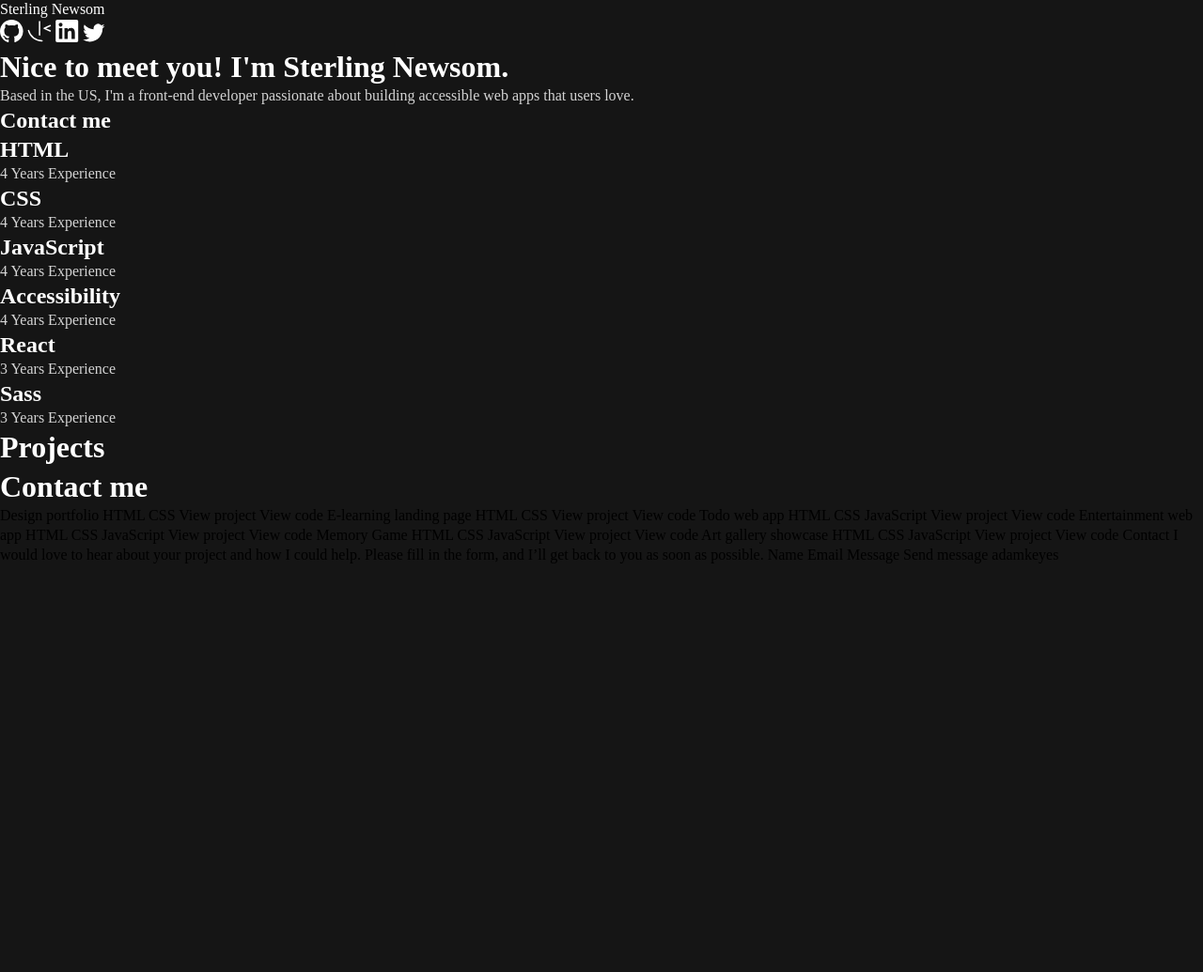
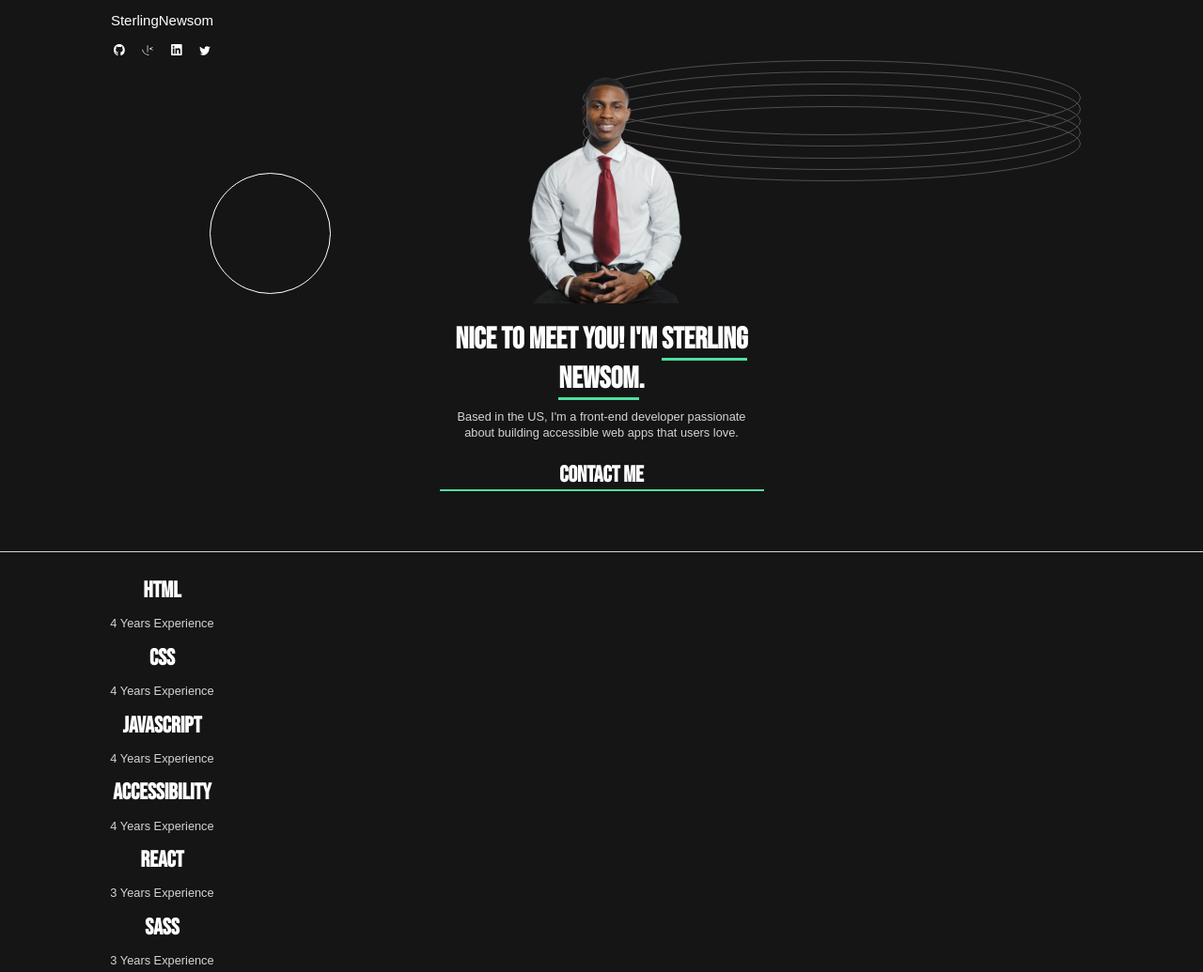
Before and after one commit to steelo808/single-page-portfolio-site, a plain HTML site: page starter-code/index.html in a window 1280 px wide. Shown: the top 1035 px of the page at 94% size. Before the commit the page ends 800 px from the top, so only its background shows below. Drawn offline with Linux system fonts and the light colour scheme.

Commit message:
push to vercel

```diff
--- a/starter-code/index.html
+++ b/starter-code/index.html
@@ -3,29 +3,35 @@
 <head>
   <meta charset="UTF-8">
   <meta name="viewport" content="width=device-width, initial-scale=1.0">
+  <link rel="preconnect" href="https://fonts.googleapis.com">
+  <link rel="preconnect" href="https://fonts.gstatic.com" crossorigin>
+  <link href="https://fonts.googleapis.com/css2?family=Bebas+Neue&display=swap" rel="stylesheet">
   <link rel = "stylesheet" href="styles.css">
   <link rel="icon" type="image/png" sizes="32x32" href="./assets/images/favicon-32x32.png">
   <title>Sterling Newsom|HOME</title>
 </head>
 <body>
 <!-- start of navigation -->
-<nav>
+<nav  class="center">
   <div class ="container">
-  <div class = "logo">Sterling Newsom</div>
+  <div class = "logo">SterlingNewsom</div>
   <div class="icons">
-    <img src ="assets/images/icon-github.svg">
-    <img src ="assets/images/icon-frontend-mentor.svg">
-    <img src ="assets/images/icon-linkedin.svg">
-    <img src ="assets/images/icon-twitter.svg">
+    <img class ="icon" src ="assets/images/icon-github.svg">
+    <img class ="icon" src ="assets/images/icon-frontend-mentor.svg">
+    <img class ="icon" src ="assets/images/icon-linkedin.svg">
+    <img class ="icon" src ="assets/images/icon-twitter.svg">
   </div>
   </div>
 </nav>
 <!-- end of navigation -->
 
 <!-- start of heading -->
-<header>
+<header class ="center">
   <div class="container">
-<h1>
+    <img class="rings" src ="assets/images/pattern-rings.svg">
+    <img class ="circle" src ="assets/images/pattern-circle.svg">
+    <img id ="img-of-me" src="/starter-code/assets/images/DSC00312-removebg-preview.png">
+<h1 class ="greeting">
   Nice to meet you! I'm <span>Sterling Newsom</span>.
 </h1>
 <p>
@@ -34,29 +40,37 @@
 </p>
 <!-- end of heading -->
 
-  <h2>Contact me</h2>
+  <h2 class ="cta">Contact Me</h2>
   </div>
   </header>
 
-  <section>
+  <section class ="center experience-sct">
     <div class ="container">
+
+    <div class = "flex wrapper">
     <h1>HTML</h1>
     <p>4 Years Experience</p>
+
 
     <h1>CSS</h1>
     <p>4 Years Experience</p>
 
+
     <h1>JavaScript</h1>
     <p>4 Years Experience</p>
+
 
     <h1>Accessibility</h1>
     <p>4 Years Experience</p>
 
+
     <h1>React</h1>
     <p>3 Years Experience</p>
 
+
     <h1>Sass</h1>
     <p>3 Years Experience</p>
+    </div>
     </div>
   </section>
 
@@ -105,7 +119,17 @@
 
   Send message
 
-  adamkeyes
+  <footer  class="center">
+    <div class ="container">
+    <div class = "logo">SterlingNewsom</div>
+    <div class="icons">
+      <img class ="icon" src ="assets/images/icon-github.svg">
+      <img class ="icon" src ="assets/images/icon-frontend-mentor.svg">
+      <img class ="icon" src ="assets/images/icon-linkedin.svg">
+      <img class ="icon" src ="assets/images/icon-twitter.svg">
+    </div>
+    </div>
+  </footer>
 
 </body>
 </html>
--- a/starter-code/styles.css
+++ b/starter-code/styles.css
@@ -7,19 +7,12 @@
     --grey:#d4d4d4;
     --white:#ffffff;
     --invalid:#ff6f5b;
+
+    --sm-margin:12px;
+    --md-margin:16px;
+    --h-font:'Bebas Neue', sans-serif;
 }
 
-@font-face{
-    font-family:"SpaceGrotesk";
-    src:url(/starter-code/assets/fonts/SpaceGrotesk-VariableFont_wght.ttf) format(ttf);
-    font-weight:medium;
-}
-
-@font-face{
-    font-family:"SpaceGrotesk";
-    src:url(/starter-code/assets/fonts/SpaceGrotesk-VariableFont_wght.ttf) format(ttf);
-    font-weight:bold;
-}
 
 /* global styles */
 *{
@@ -31,24 +24,122 @@
 body{
     line-height: 1.3;
     font-size:100%;
-    font-family:"SpaceGrotesk";
+    font-family:sans-serif;
     background-color:var(--black);
 }
 
 .logo{
     color:var(--white);
+    margin:var(--sm-margin) 0 var(--sm-margin) 0;
+    font-size:15px;
 }
 
 h1,h2,h3,h4,h5,h6{
     color:var(--white);
+    font-family: var(--h-font);
 }
 
 p{
     color:var(--grey);
+    font-size: 1rem;
+    margin:var(--sm-margin);
 }
 
 .center{
     text-align:center;
 }
 
+#img-of-me{
+    width:10.8em;
+}
+
+
+
+.container{
+    max-width: 345px;
+}
+
+
+
+
+
 /* end of global styles */
+
+/* start of navigation */
+.icons .icon{
+    margin:0 7px 0 7px;
+    width:12px;
+}
+/* end of navigation */
+
+/* start of header */
+header{
+    display: flex;
+    justify-content: center;
+    align-items:center;
+    position:relative;
+    border-bottom:1px solid var(--grey);
+    padding-bottom:4rem;
+}
+
+header p{
+    font-size:0.8rem;
+    margin-bottom:20px;
+}
+
+header span {
+    border-bottom:3px solid var(--green);
+}
+
+.greeting{
+    font-size:2rem;
+    margin:var(--sm-margin);
+}
+
+.cta{
+    cursor:pointer;
+    border-bottom:2px solid var(--green);
+}
+
+.cta:hover{
+    color:var(--green);
+}
+
+.rings{
+    position:absolute;
+    right:130px;
+    z-index:-1;
+}
+
+.circle{
+    position:absolute;
+    z-index: -1;
+    left:223px;
+    top:120px
+}
+
+/* end of header */
+
+/* start of experience section */
+
+.experience-sct{
+    padding:25px 0 25px 0;
+    border-bottom:1px solid var(--grey);
+}
+
+.experience-sct p{
+    font-size:0.8rem;
+}
+
+
+
+
+/* end of experience section */
+
+
+
+/* start of footer */
+footer{
+    padding:25px 0 25px 0;
+}
+/* end of footer */
```
Also changed, not shown: starter-code/assets/images/DSC00305-removebg-preview.png (added), starter-code/assets/images/DSC00305.jpg (added), starter-code/assets/images/DSC00312-removebg-preview.png (added).
